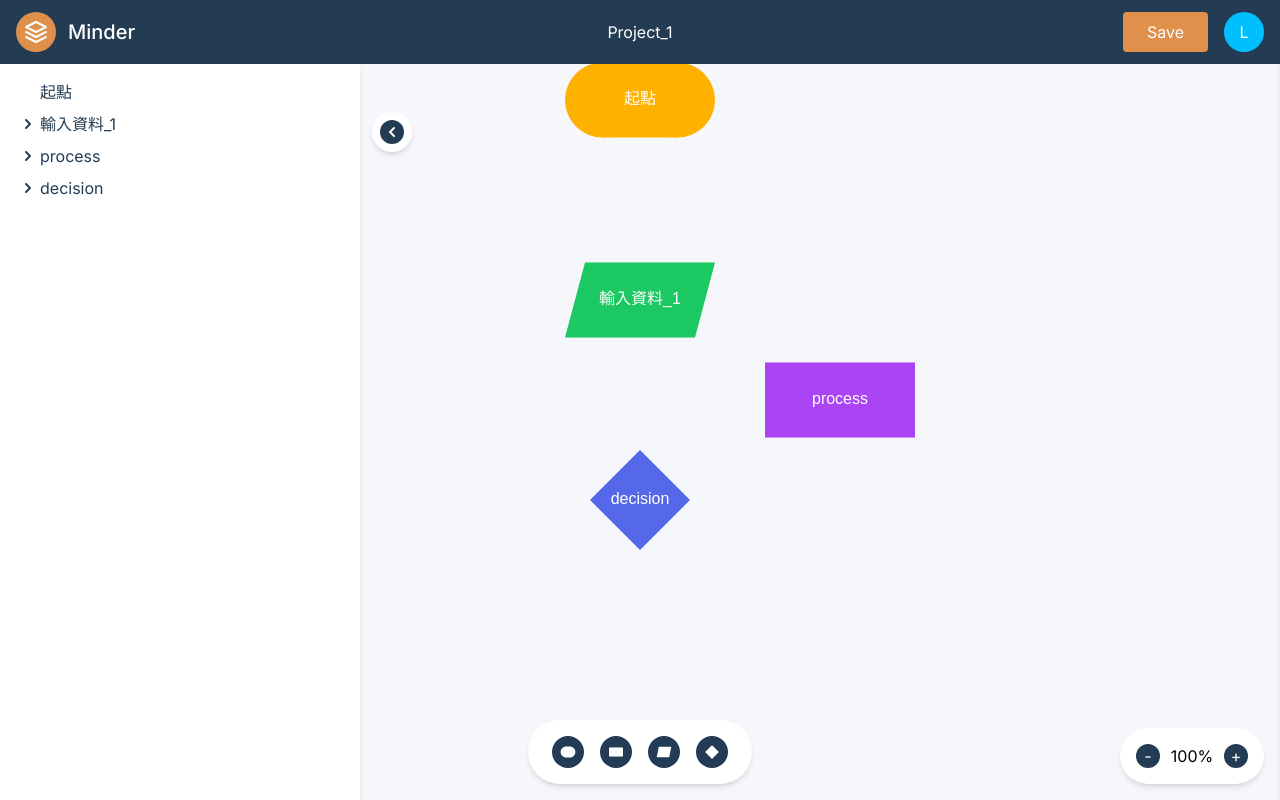
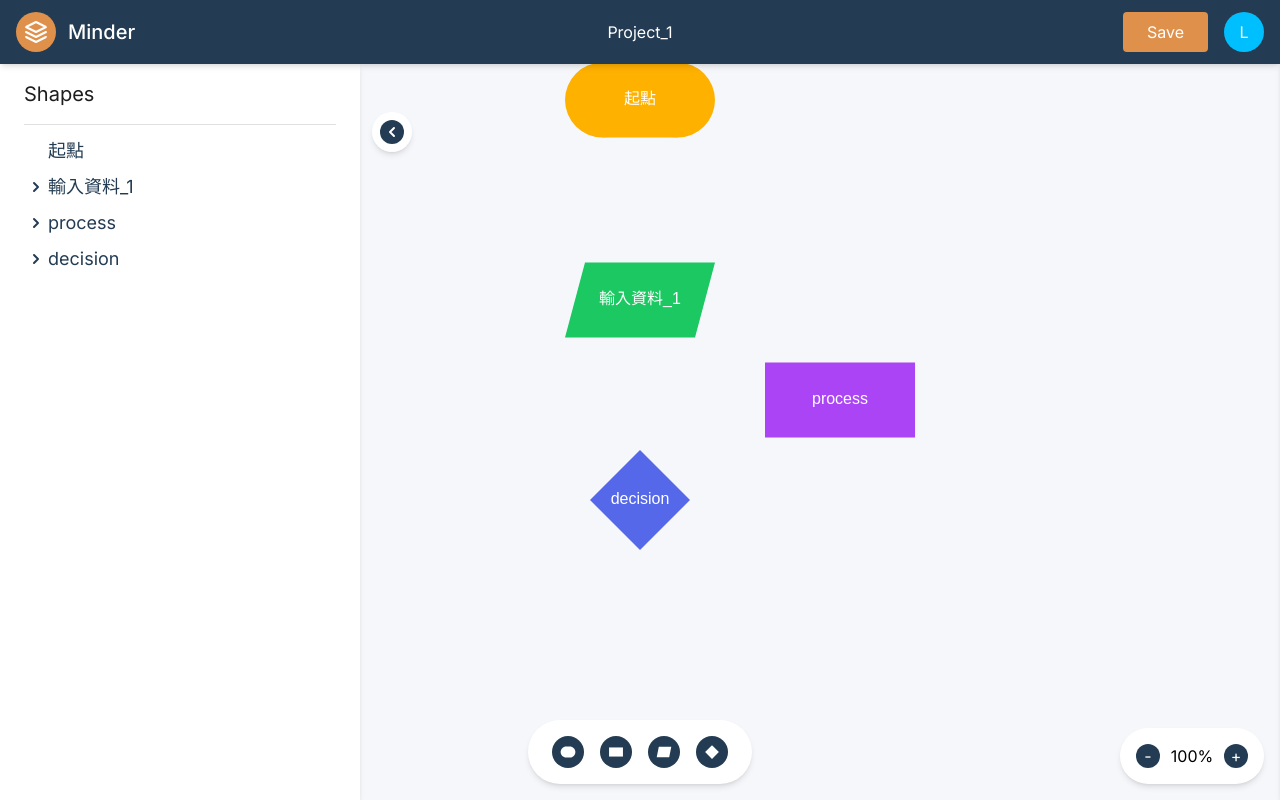
Before and after one commit to RuFrontEnd/minder, a Next.js app in the folder frontend/: page / in a window 1280 px wide. Built offline with nearby package versions, Linux system fonts and the light colour scheme.

Commit message:
sidebar add title

```diff
--- a/frontend/src/app/page.tsx
+++ b/frontend/src/app/page.tsx
@@ -2120,7 +2120,7 @@ export default function ProcessPage() {
           </div>
         </section>
       </Modal> */}
-      <header className="w-full fixed z-50 text-gray-600 body-font bg-primary-500">
+      <header className="w-full fixed z-50 text-gray-600 body-font bg-primary-500 shadow-md">
         <ul className="container mx-auto grid grid-cols-3 py-3 px-4">
           <li>
             <a className="flex title-font font-medium items-center text-gray-900 mb-4 md:mb-0">
@@ -2150,7 +2150,7 @@ export default function ProcessPage() {
           <li className="flex justify-self-end self-center text-base">
             <Button
               className={"mr-4 bg-secondary-500"}
-              onClick={(e) => {}}
+              onClick={(e) => { }}
               text={
                 <div className="d-flex items-center">
                   <span className="text-white-500">Save</span>
@@ -2176,10 +2176,13 @@ export default function ProcessPage() {
         d={["b"]}
         onClickSwitch={onClickDataSidePanelSwitch}
       >
+        <div className="text-xl pb-4 mb-2 border-b border-grey-5 text-black-2">
+          Shapes
+        </div>
         <ul>
           {Object.entries(steps).map(([stepId, step], stepI) => {
             return (
-              <li key={stepId} className="mb-1">
+              <li key={stepId}>
                 <Accordion
                   showArrow={!(step.shape instanceof Terminal)}
                   title={step.shape.title}
--- a/frontend/src/components/accordion/index.tsx
+++ b/frontend/src/components/accordion/index.tsx
@@ -13,7 +13,7 @@ export default function Accordion(props: AccordionTypes.Props) {
 
   return (
     <div className={`${className && className}`} onClick={onClick}>
-      <div className="ps-[24px] flex items-center mb-1 cursor-pointer hover:bg-grey-5 hover:bg-opacity-50 relative">
+      <div className="ps-[24px] flex items-center py-1 cursor-pointer hover:bg-grey-5 hover:bg-opacity-50 relative">
         {showArrow &&
           <svg
             className={`${open ? "rotate-0" : "rotate-[-90deg]"
@@ -36,7 +36,7 @@ export default function Accordion(props: AccordionTypes.Props) {
         }
 
         <div className="flex items-center flex-1 group">
-          <div className="text-primary-500">
+          <div className="text-primary-500 text-lg">
             {title}
           </div>
           <div className="flex-1 hidden group-hover:block">{hoverRender}</div>
--- a/frontend/src/components/sidePanel/index.tsx
+++ b/frontend/src/components/sidePanel/index.tsx
@@ -11,7 +11,7 @@ const SidePanel = (props: any) => {
         height: h,
       }}
       className={`${className ? className : ""} bg-white-500 fixed ${d[0] === "b" ? "bottom-0" : "top-0"
-        } ${d[1] === "r" ? "right-0" : "left-0"} p-4 shadow-md`}
+        } ${d[1] === "r" ? "right-0" : "left-0"} px-6 py-4 shadow-md`}
       variants={{
         open: {
           x: "0%",
@@ -28,7 +28,7 @@ const SidePanel = (props: any) => {
         {children}
         {onClickSwitch && (
           <div
-            className={`absolute top-[32px] ${d[1] === "r" ? "left-[-68px]" : "right-[-68px]"
+            className={`absolute top-[32px] ${d[1] === "r" ? "left-[-68px]" : "right-[-76px]"
               } w-10 h-10 inline-flex items-center justify-center rounded-${d[1] === "r" ? "l" : "r"
               }-lg bg-white-500 flex-shrink-0 cursor-pointer rounded-full shadow-md`}
           >
```
Lines whose indentation alone changed are shown as unchanged.
